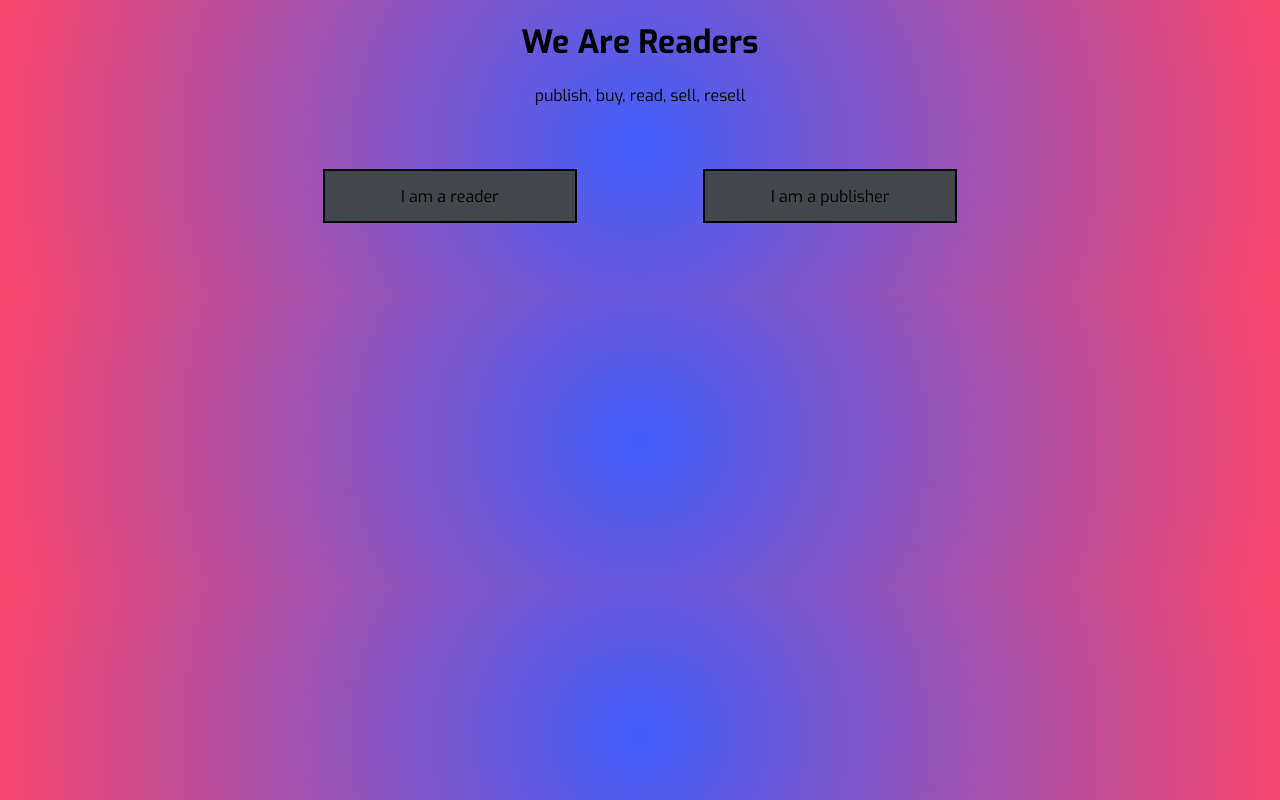
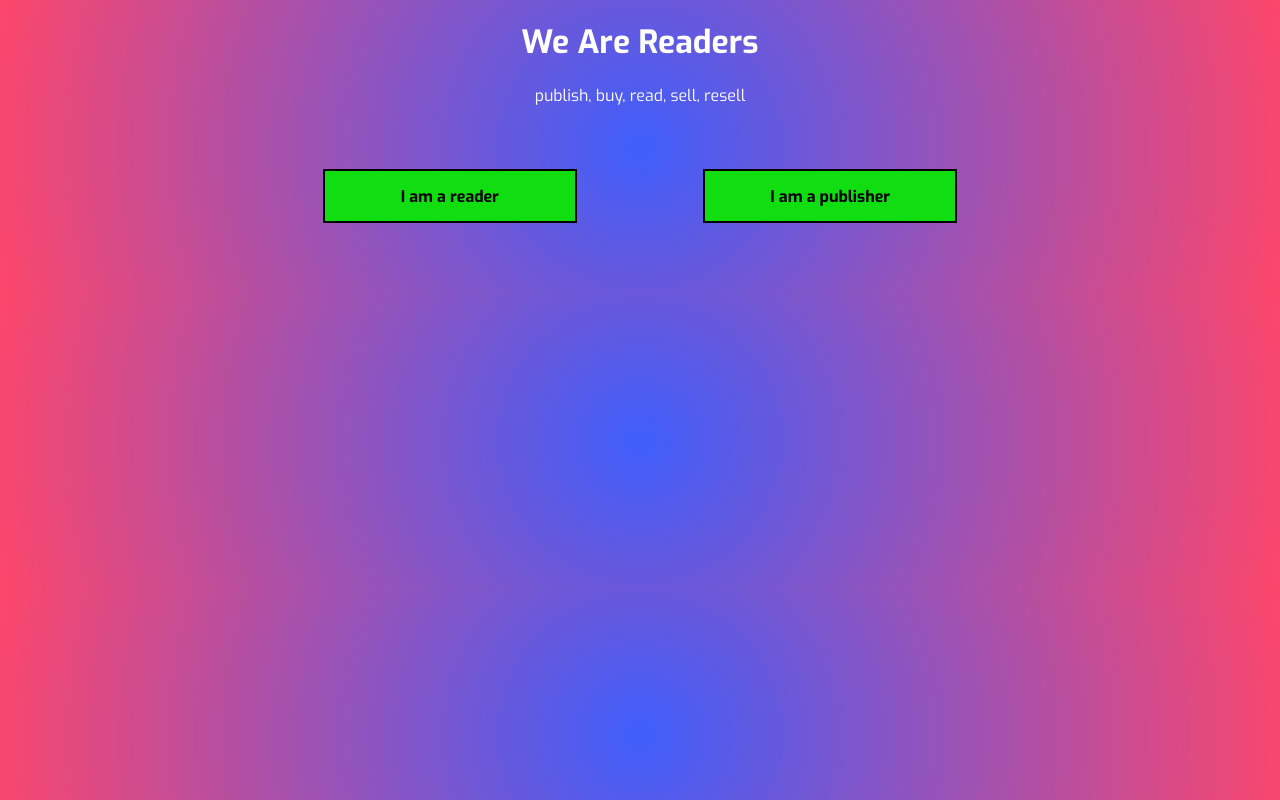
Before and after one commit to Benjamin-Schmitt/WeAreReaders, a React (Create React App) app: page / in a window 1280 px wide. Built offline with nearby package versions, Linux system fonts and the light colour scheme; a web font is replaced by a local one.

Commit message:
using react Link tags

```diff
--- a/src/index.css
+++ b/src/index.css
@@ -14,22 +14,22 @@ a {
 
 
 /**** /starter ****/
+.start {
+    color: white;
+}
 .starter {
-    background-color:#43464B  !important;
-    color: white;
+    background-color: rgb(17, 222, 17) !important;
     margin: auto;
     all: unset;
     width: 250px;
     height: 50px;
-    border: none;
     border: 2px solid black;
     margin: 5%;
+    font-weight: bold;
+    text-align: center;
 }
 .starter:hover {
-    background-color: #43464B !important;
-    color: white;
-    font-weight: bold;
-    text-align: center;
+    background-color: rgb(140, 0, 255) !important;
 }
 
 
```
